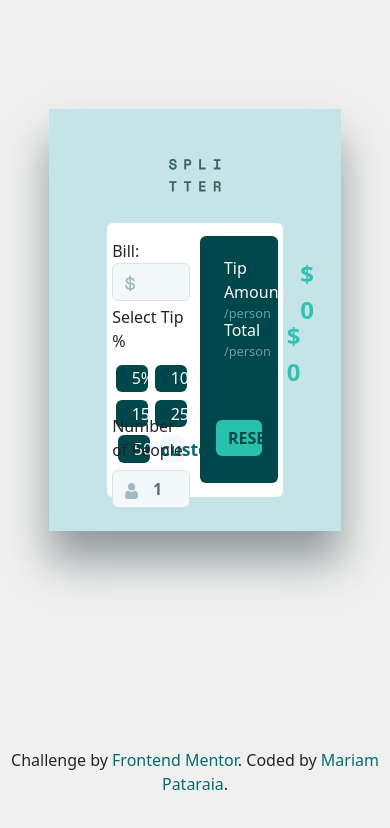
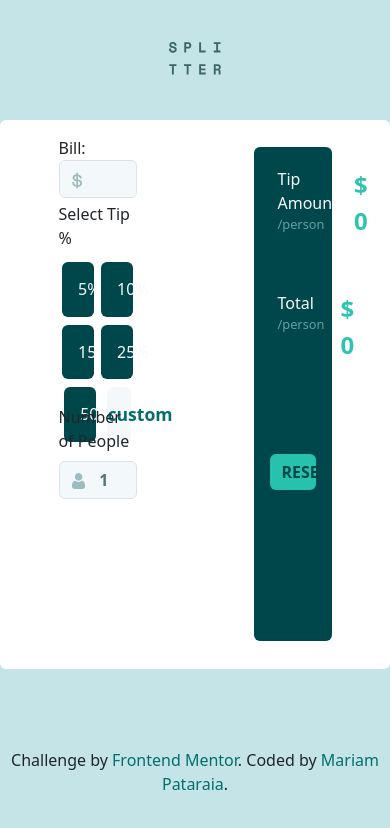
Before and after one commit to mariampataraia/tip-calculator-app, a plain HTML site: page index.html in a window 390 px wide. Drawn offline with Linux system fonts and the light colour scheme.

Commit message:
add small responsive changes

```diff
--- a/css/style.css
+++ b/css/style.css
@@ -13,6 +13,7 @@
 
 .box {
     background-color: #c5e4e7;
+    height: 50%;
     box-shadow: 0px 30px 40px #4d5b5c94;
 }
 
@@ -21,6 +22,20 @@
     height: 90%;
 
 }
+
+
+.child-container {
+    width: 60%;
+    height: 65%;
+}
+
+
+.splitter {
+    position: relative;
+    top: 12%;
+    letter-spacing: 0.35rem;
+}
+
 
 .second {
     background-color: #00474b;
@@ -66,12 +81,6 @@
 
 
 
-
-
-
-
-
-
 .green-button {
     background-color: green;
     color: white;
@@ -84,23 +93,6 @@
 .green-button.active {
     background-color: red;
 }
-
-
-
-
-
-
-
-/*
-.input-group-text {
-    background-color: #fff;
-    border: none;
-}
-
-.form-control {
-    border-left: none;
-} */
-
 
 
 .input-container {
@@ -141,14 +133,39 @@
 }
 
 
-/*
-input[type="text"] {
+.mobile {
+    display: none;
+}
 
 
-    border: 0.2rem solid #57a399;
 
-    background-color: #f3f8fb;
 
-    border-radius: 3px;
-    outline: none;
-} */
+@media only screen and (max-width: 600px) {
+
+    .main-container {
+        width: 100%;
+        height: 100vh;
+        padding: 0;
+    }
+
+    .desktop {
+        display: none;
+    }
+
+    .mobile {
+        display: block;
+    }
+
+    .child-container {
+        width: 100vw;
+        margin-left: 0;
+        display: block;
+
+    }
+
+    .splitter {
+        top: 5vh;
+    }
+
+
+}
--- a/index.html
+++ b/index.html
@@ -15,15 +15,14 @@
 
 <body class="background d-flex flex-column">
 
-  <div class="box w-75 h-50 rounded mx-auto my-auto d-flex flex-column align-items-center rounded-0">
+  <div class="box   rounded mx-auto my-auto d-flex flex-column align-items-center  container rounded-0 main-container">
 
-    <div class="mb-5 text-center" style="position: relative; top: 12%; letter-spacing: 0.35rem;">
+    <div class="mb-5 text-center splitter">
       <a href="index.html"><img src="images/logo.svg" width="60%" alt=""></a>
 
     </div>
 
-    <div class=" child-container rounded bg-white  my-auto mx-auto d-flex align-items-center justify-content-around"
-      style="width:60%; height: 65%;">
+    <div class=" child-container rounded bg-white  my-auto mx-auto d-flex align-items-center justify-content-around">
 
       <div class="child rounded h-100 my-0 py-0">
 
@@ -126,12 +125,22 @@
 
     </div>
 
+
+    <div class="attribution mt-auto mb-5 text-center mobile">
+      Challenge by <a href="https://www.frontendmentor.io?ref=challenge" class="text-success text-decoration-none"
+        target="_blank">Frontend
+        Mentor</a>.
+      Coded by <a href="https://github.com/mariampataraia" class="text-success text-decoration-none">Mariam
+        Pataraia</a>.
+    </div>
+
+
   </div>
 
 
 
 
-  <div class="attribution mt-auto mb-5 text-center">
+  <div class="attribution mt-auto mb-5 text-center desktop">
     Challenge by <a href="https://www.frontendmentor.io?ref=challenge" class="text-success text-decoration-none"
       target="_blank">Frontend
       Mentor</a>.
--- a/script/script.js
+++ b/script/script.js
@@ -118,6 +118,19 @@ fifty.addEventListener("click", () => {
 
 
 
+
+
+
+button.addEventListener('click', () => {
+
+
+    button.style.display = "none";
+    inputButton.style.display = "block";
+    inputButton.focus();
+
+});
+
+
 inputButton.addEventListener("input", () => {
 
     if (input.value == "" || input.value == 0) {
@@ -136,15 +149,6 @@ inputButton.addEventListener("input", () => {
 
 });
 
-
-button.addEventListener('click', () => {
-
-
-    button.style.display = "none";
-    inputButton.style.display = "block";
-    inputButton.focus();
-
-});
 
 
 people.addEventListener("input", () => {
```
